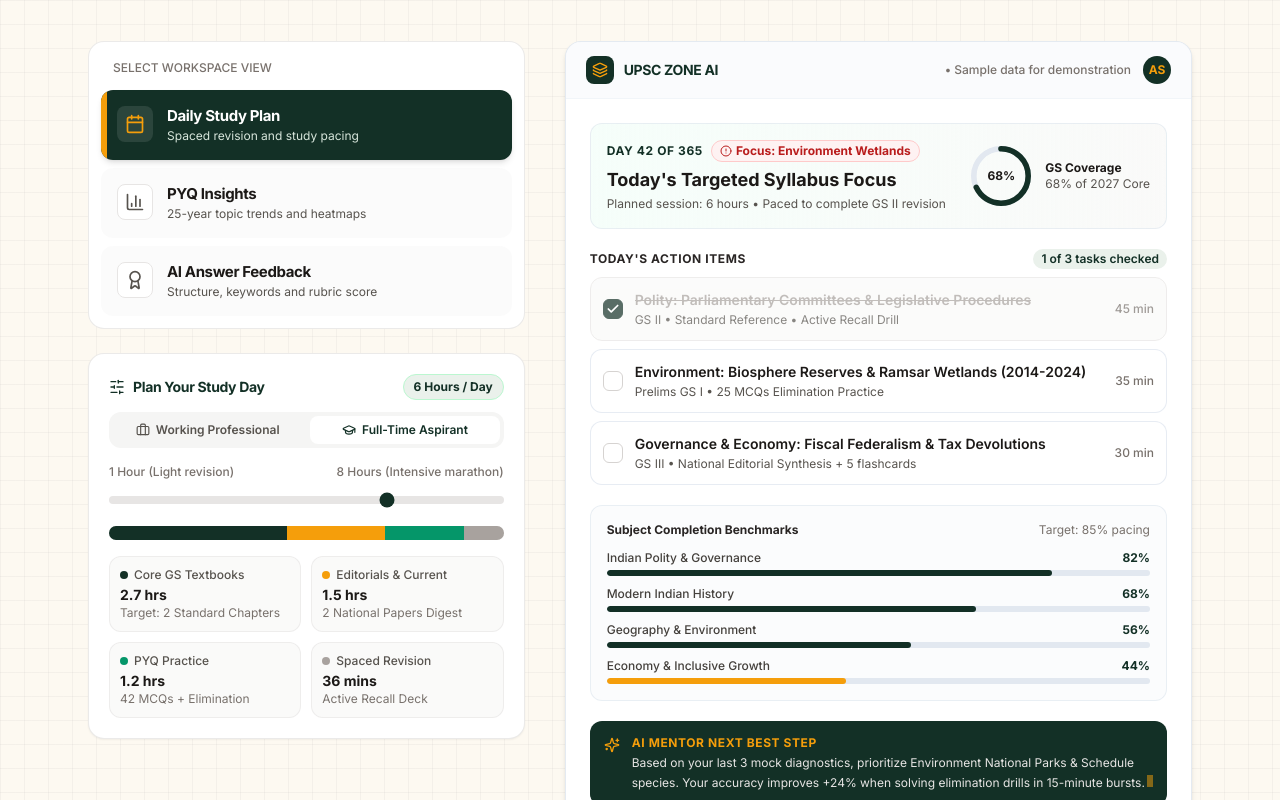
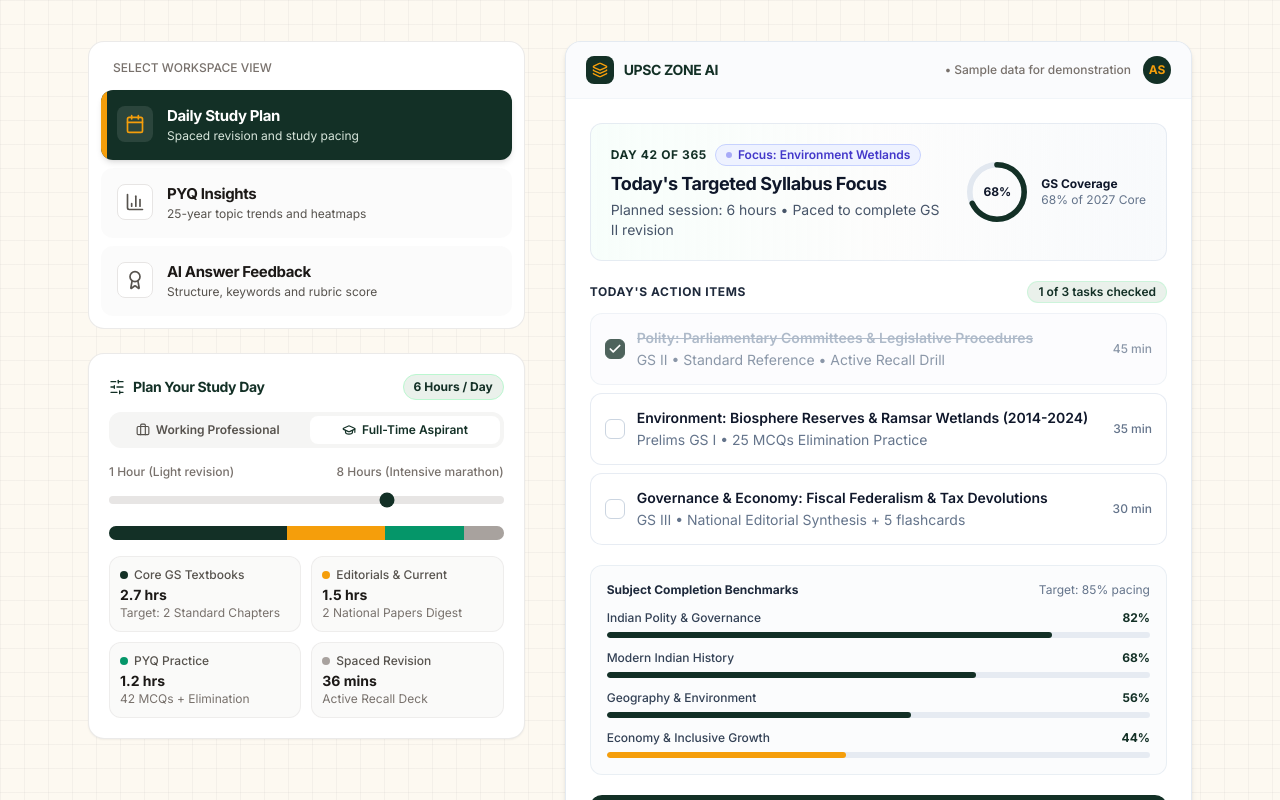
Before and after one commit to Farhaan-Coder/UPSC_WEBPAGE_UPDATED, a React (Vite) app: page / in a window 1280 px wide. Shown: the part 2760-3560 px from the top of the page. Built offline with nearby package versions, Linux system fonts and the light colour scheme; a web font is replaced by a local one.

Commit message:
feat(dashboard): revamp Today's Targeted Syllabus Focus with semantic focus badge, lively task items, custom checkboxes, and sleek progress bars

```diff
--- a/src/components/DashboardPreview.jsx
+++ b/src/components/DashboardPreview.jsx
@@ -376,19 +376,19 @@ export default function DashboardPreview() {
                 <div className="p-5 sm:p-6 space-y-5 animate-fadeIn">
 
                   {/* Top Welcome & Circular Progress Ring */}
-                  <div className="flex flex-col sm:flex-row sm:items-center justify-between gap-4 p-4 rounded-xl bg-gradient-to-r from-emerald-50/50 to-stone-50 border border-slate-200/70">
+                  <div className="flex flex-col sm:flex-row sm:items-center justify-between gap-4 p-4 sm:p-5 rounded-xl bg-gradient-to-r from-emerald-50/40 via-stone-50/50 to-slate-50 border border-slate-200/80">
                     <div>
                       <div className="flex items-center gap-2">
-                        <span className="text-xs font-bold uppercase tracking-wider text-[#133026]">DAY 42 OF 365</span>
-                        <span className="text-xs bg-red-50 text-red-700 border border-red-200 font-bold px-2 py-0.5 rounded-full flex items-center gap-1">
-                          <AlertCircle className="w-3 h-3" />
-                          Focus: Environment Wetlands
+                        <span className="font-sans text-xs font-bold uppercase tracking-wider text-[#133026]">DAY 42 OF 365</span>
+                        <span className="font-sans text-xs bg-indigo-50 text-indigo-700 border border-indigo-200 font-semibold px-2.5 py-0.5 rounded-full flex items-center gap-1.5 shadow-2xs">
+                          <span className="w-1.5 h-1.5 rounded-full bg-indigo-500 animate-pulse shrink-0" />
+                          <span>Focus: Environment Wetlands</span>
                         </span>
                       </div>
-                      <h4 className="text-base sm:text-lg font-sans font-bold text-stone-900 mt-1">
+                      <h4 className="font-sans text-base sm:text-lg font-bold text-slate-900 mt-1 tracking-tight">
                         Today's Targeted Syllabus Focus
                       </h4>
-                      <p className="text-xs text-stone-600 mt-0.5">
+                      <p className="font-sans text-xs sm:text-sm text-slate-600 mt-0.5">
                         Planned session: {studyHours} hours • Paced to complete GS II revision
                       </p>
                     </div>
@@ -418,24 +418,24 @@ export default function DashboardPreview() {
                             className="transition-all duration-1000 ease-out"
                           />
                         </svg>
-                        <span className="absolute font-sans font-extrabold text-xs text-stone-900">
+                        <span className="absolute font-sans font-extrabold text-xs text-slate-900">
                           68%
                         </span>
                       </div>
-                      <div className="text-left">
-                        <div className="text-xs font-bold text-stone-900">GS Coverage</div>
-                        <div className="text-xs text-stone-600">68% of {EXAM_YEAR} Core</div>
+                      <div className="text-left font-sans">
+                        <div className="text-xs font-bold text-slate-900">GS Coverage</div>
+                        <div className="text-xs text-slate-500">68% of {EXAM_YEAR} Core</div>
                       </div>
                     </div>
                   </div>
 
                   {/* Priority Checklist */}
                   <div>
-                    <div className="flex items-center justify-between mb-2">
-                      <span className="text-xs font-bold text-stone-800 uppercase tracking-wider">
+                    <div className="flex items-center justify-between mb-2.5">
+                      <span className="font-sans text-xs font-bold text-slate-800 uppercase tracking-wider">
                         Today's Action Items
                       </span>
-                      <span className="text-xs font-semibold text-[#133026] bg-[#EAF1EB] px-2 py-0.5 rounded-full">
+                      <span className="font-sans text-xs font-semibold text-[#133026] bg-[#EAF1EB] px-2.5 py-0.5 rounded-full border border-green-200/60">
                         {completedCount} of 3 tasks checked
                       </span>
                     </div>
@@ -445,32 +445,32 @@ export default function DashboardPreview() {
                         <div
                           key={task.id}
                           onClick={() => toggleTask(task.id)}
-                          className={`p-3 rounded-xl border transition-all duration-200 cursor-pointer flex items-center justify-between gap-3 ${
+                          className={`group p-3 sm:p-3.5 rounded-xl border transition-all duration-200 cursor-pointer flex items-center justify-between gap-3 hover:bg-slate-50 hover:shadow-sm hover:-translate-y-0.5 ${
                             task.completed
-                              ? 'bg-stone-50 border-stone-200 opacity-70'
-                              : 'bg-white hover:bg-slate-50 border-slate-200/80 shadow-xs'
+                              ? 'bg-slate-50/70 border-slate-200/70 opacity-75'
+                              : 'bg-white border-slate-200/80 shadow-2xs hover:border-slate-300'
                           }`}
                         >
                           <div className="flex items-center gap-3 min-w-0">
-                            <div className={`w-5 h-5 rounded-md flex items-center justify-center border transition-colors shrink-0 ${
+                            <div className={`w-5 h-5 rounded-md flex items-center justify-center border transition-all duration-200 shrink-0 group-hover:ring-2 group-hover:ring-slate-200 ${
                               task.completed
-                                ? 'bg-[#133026] border-[#133026] text-white'
-                                : 'border-stone-300 bg-white'
+                                ? 'bg-[#133026] border-[#133026] text-white shadow-2xs'
+                                : 'border-slate-300 bg-white group-hover:border-slate-400'
                             }`}>
                               {task.completed && <Check className="w-3.5 h-3.5 stroke-[3]" />}
                             </div>
                             <div className="min-w-0">
-                              <div className={`text-sm font-semibold truncate ${
-                                task.completed ? 'line-through text-stone-400' : 'text-stone-900'
+                              <div className={`font-sans text-sm font-semibold truncate transition-colors ${
+                                task.completed ? 'line-through text-slate-400' : 'text-slate-900'
                               }`}>
                                 {task.title}
                               </div>
-                              <div className="text-xs text-stone-600 mt-0.5 truncate">
+                              <div className="font-sans text-sm text-slate-500 mt-0.5 truncate">
                                 {task.sub}
                               </div>
                             </div>
                           </div>
-                          <span className="text-xs font-medium text-stone-500 shrink-0">
+                          <span className="font-sans text-xs font-medium text-slate-500 shrink-0">
                             {task.time}
                           </span>
                         </div>
@@ -480,18 +480,18 @@ export default function DashboardPreview() {
 
                   {/* Syllabus Bars Breakdown */}
                   <div className="bg-slate-50/60 border border-slate-200/70 rounded-xl p-4">
-                    <div className="flex items-center justify-between text-xs font-bold text-stone-800 mb-3">
+                    <div className="flex items-center justify-between text-xs font-bold text-slate-800 mb-3 font-sans">
                       <span>Subject Completion Benchmarks</span>
-                      <span className="text-stone-500 font-normal">Target: 85% pacing</span>
+                      <span className="text-slate-500 font-normal">Target: 85% pacing</span>
                     </div>
-                    <div className="space-y-2.5">
+                    <div className="space-y-3">
                       {syllabusProgress.map((item, idx) => (
                         <div key={idx}>
-                          <div className="flex justify-between text-xs mb-1">
-                            <span className="font-medium text-stone-700">{item.name}</span>
+                          <div className="flex justify-between text-xs mb-1.5 font-sans">
+                            <span className="font-medium text-slate-700">{item.name}</span>
                             <span className="font-bold text-[#133026]">{item.percentage}%</span>
                           </div>
-                          <div className="w-full h-1.5 bg-slate-200 rounded-full overflow-hidden">
+                          <div className="w-full h-1.5 bg-slate-200/80 rounded-full overflow-hidden">
                             <div
                               className={`h-full rounded-full transition-all duration-700 ${
                                 item.isCoral ? 'bg-[#F59E0B]' : 'bg-[#133026]'
```
